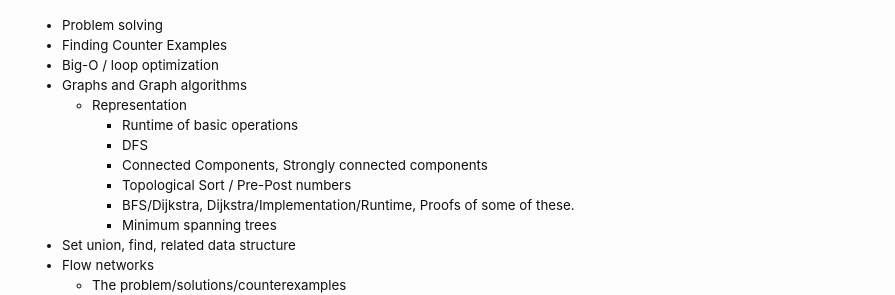
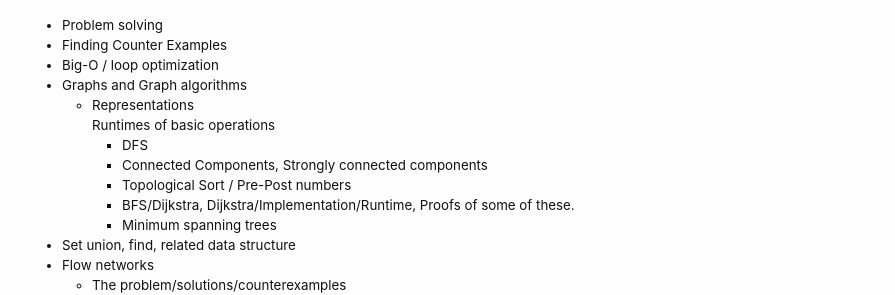
Before and after one commit to CMSC315-S2-Spring-2025/CMSC315-S2-Spring-2025.github.io, a Jekyll site: the page built from syllabus.md, in a window 1280 px wide and 900 px high, scrolled down 1119 px. Shown: the part 163-458 px from the top of the window, without its empty margins (188-1083 px from the left). Built offline with Jekyll 4.4.1, drawn with Linux system fonts in a browser that asks for light colours.

Commit message:
Still more changes to syllabus.html to convert to 315

```diff
--- a/syllabus.md
+++ b/syllabus.md
@@ -64,8 +64,8 @@ By the end of this course, you will:
 - Finding Counter Examples
 - Big-O / loop optimization
 - Graphs and Graph algorithms
-  - Representation
-	- Runtime of basic operations
+  - Representations
+	 Runtimes of basic operations
 	- DFS
 	- Connected Components, Strongly connected components
 	- Topological Sort / Pre-Post numbers
```
